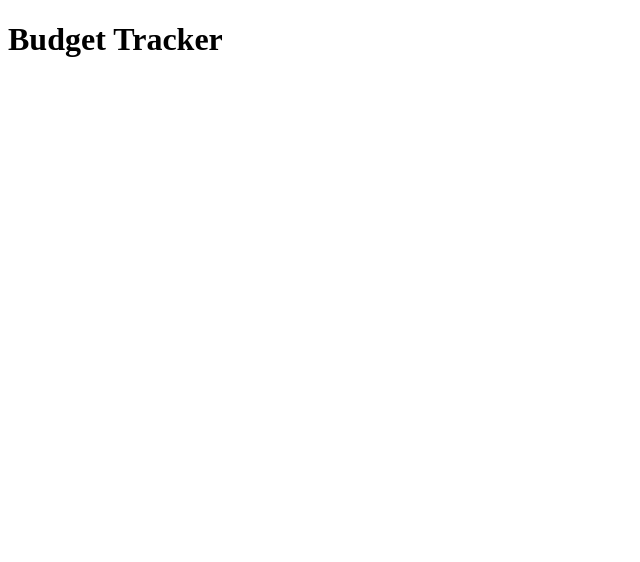
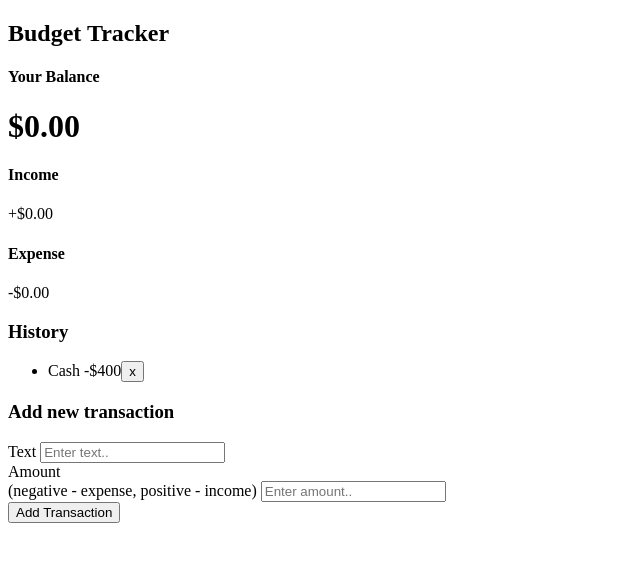
Before and after one commit to smkattoula/VanillaJS-Budget-Tracker-App, a plain HTML site: page index.html in a window 1280 px wide. Shown: the whole page, without its empty margins (0-640 px from the left). Drawn offline with Linux system fonts and the light colour scheme.

Commit message:
HTML markup

```diff
--- a/index.html
+++ b/index.html
@@ -7,7 +7,46 @@
     <title>Budget Tracker</title>
   </head>
   <body>
-    <h1>Budget Tracker</h1>
+    <h2>Budget Tracker</h2>
+
+    <div class="container">
+      <h4>Your Balance</h4>
+      <h1 id="balance">$0.00</h1>
+
+      <div class="inc-exp-container">
+        <div>
+          <h4>Income</h4>
+          <p id="money-plus" class="money plus">+$0.00</p>
+        </div>
+        <div>
+          <h4>Expense</h4>
+          <p id="money-minus" class="money minus">-$0.00</p>
+        </div>
+
+        <h3>History</h3>
+        <ul id="list" class="list">
+          <li class="minus">
+            Cash <span>-$400</span><button class="delete-btn">x</button>
+          </li>
+        </ul>
+      </div>
+
+      <h3>Add new transaction</h3>
+      <form id="form">
+        <div class="form-control">
+          <label for="text">Text</label>
+          <input type="text" id="text" placeholder="Enter text.." />
+        </div>
+        <div class="form-control">
+          <label for="amount"
+            >Amount <br />
+            (negative - expense, positive - income)</label
+          >
+          <input type="number" id="amount" placeholder="Enter amount.." />
+        </div>
+        <button class="btn">Add Transaction</button>
+      </form>
+    </div>
     <script src="script.js"></script>
   </body>
 </html>
```
